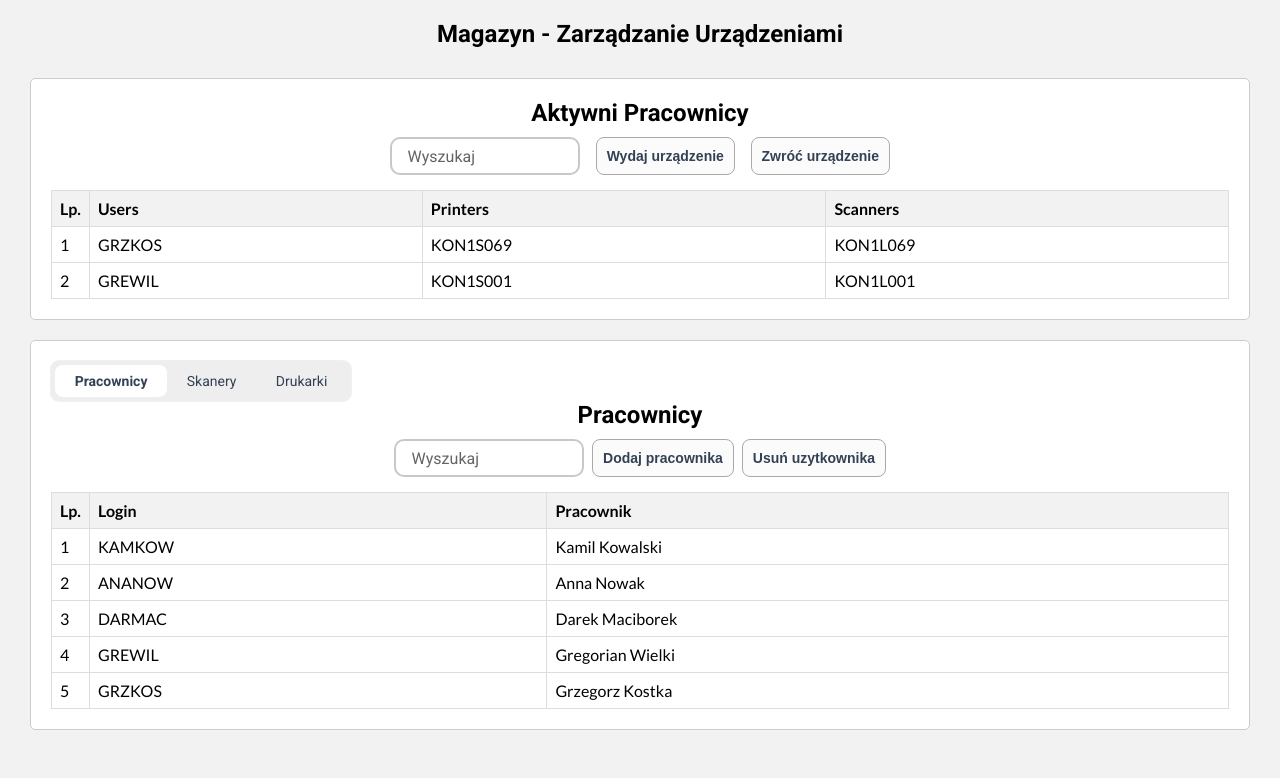
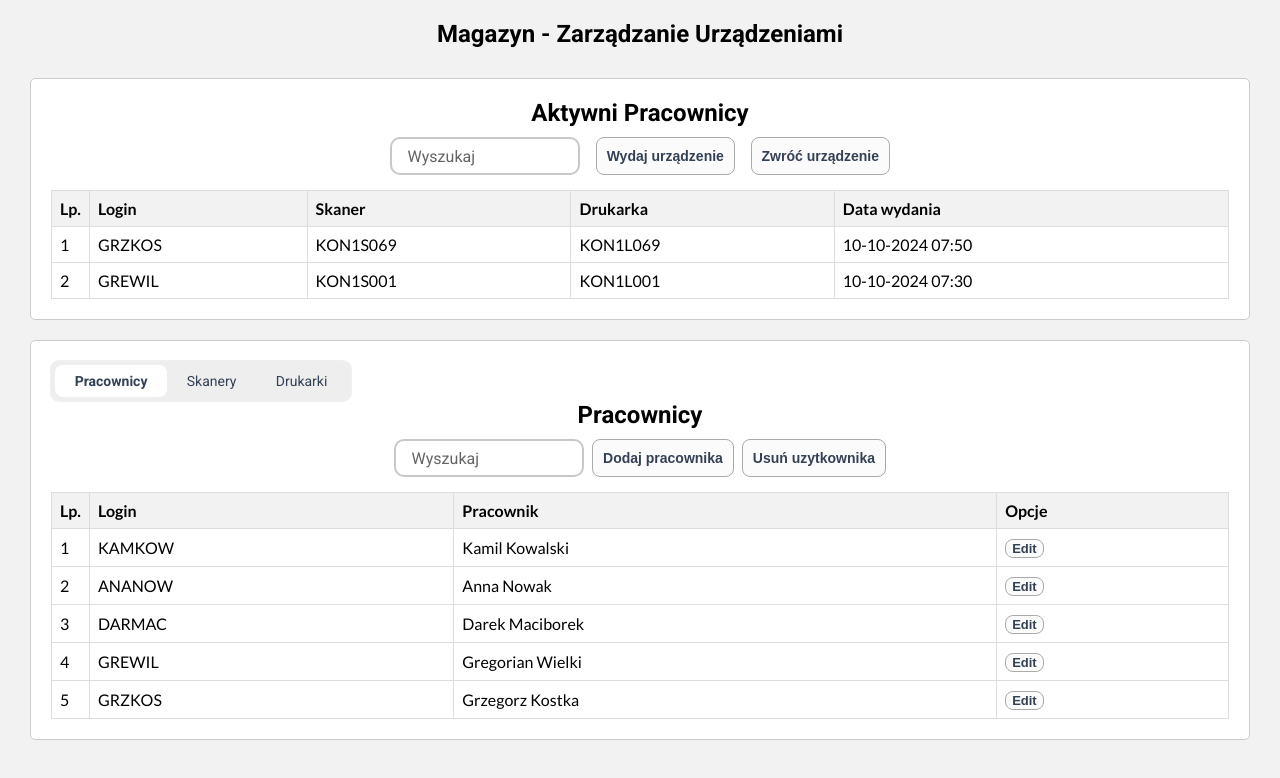
Before and after one commit to ErykFryderyk/equipment-management, a Vue app: page / in a window 1280 px wide. Shown: the top 778 px of the page. Built offline with nearby package versions, Linux system fonts and the light colour scheme.

Commit message:
changed id for search inputs

```diff
--- a/src/App.vue
+++ b/src/App.vue
@@ -21,8 +21,8 @@
         <h2>Aktywni Pracownicy</h2>
         <div class="buttons-box">
           <div class="search">
-              <input type="text" id="search" required="" autocomplete="off">
-              <label for="search">Wyszukaj</label>
+              <input type="text" id="search-tabel1" required="" autocomplete="off">
+              <label for="search-table1">Wyszukaj</label>
           </div>
           <button @click="toggleModal('AssignDevice')">Wydaj urządzenie</button>
           <button @click="toggleModal('ReturnDevice')">Zwróć urządzenie</button>
@@ -32,9 +32,10 @@
             <thead>
               <tr>
                 <th style="width:20px">Lp.</th>
-                <th>Users</th>
-                <th>Printers</th>
-                <th>Scanners</th>
+                <th>Login</th>
+                <th>Skaner</th>
+                <th>Drukarka</th>
+                <th>Data wydania</th>
               </tr>
             </thead>
             <tbody>
@@ -43,6 +44,7 @@
                 <td>{{ element.login }}</td>
                 <td>{{ element.assignedScanner }}</td>
                 <td>{{ element.assignedPrinter }}</td>
+                <td>{{ element.date }}</td>
               </tr>
             </tbody>
           </table>
@@ -54,16 +56,16 @@
       <div class="lists">
         <div class="tabs">
           <div class="radio-inputs">
-            <label class="radio" @click="activeTab = 'users'">
-              <input type="radio" name="radio" checked="">
+            <label class="radio" >
+              <input type="radio" @click="activeTab = 'users'" name="radio" checked="">
               <span class="name">Pracownicy</span>
             </label>
-            <label class="radio" @click="activeTab = 'scanners'">
-              <input type="radio" name="radio">
+            <label class="radio">
+              <input type="radio" @click="activeTab = 'scanners'" name="radio">
               <span class="name">Skanery</span>
             </label>
-            <label class="radio" @click="activeTab = 'printers'">
-              <input type="radio" name="radio">
+            <label class="radio">
+              <input type="radio" @click="activeTab = 'printers'" name="radio">
               <span class="name">Drukarki</span>
             </label>
           </div>
@@ -73,8 +75,8 @@
           <h2>Pracownicy</h2>
           <div class="search-container long-container">
             <div class="search">
-              <input type="text" id="search" required="" autocomplete="off">
-              <label for="search">Wyszukaj</label>
+              <input type="text" id="search-table2" required="" autocomplete="off">
+              <label for="search-table2">Wyszukaj</label>
             </div>
             <button @click="toggleModal('AddNewUser')">Dodaj pracownika</button>
             <button @click="toggleModal('RemoveUser')">Usuń uzytkownika</button>
@@ -85,6 +87,7 @@
                 <th style="width:20px">Lp.</th>
                 <th>Login</th>
                 <th>Pracownik</th>
+                <th>Opcje</th>
               </tr>
             </thead>
             <tbody>
@@ -92,6 +95,9 @@
                 <td>{{ index + 1 }}</td>
                 <td>{{ user.login }}</td>
                 <td>{{ user.name }}</td>
+                <td>
+                  <button class="small-btn">Edit</button>
+                </td>
               </tr>
             </tbody>
           </table>
@@ -201,11 +207,13 @@ export default {
           login: 'GRZKOS',
           assignedScanner: 'KON1S069',
           assignedPrinter: 'KON1L069',
+          date: '10-10-2024 07:50',
         },
         {
           login: 'GREWIL',
           assignedScanner: 'KON1S001',
           assignedPrinter: 'KON1L001',
+          date: '10-10-2024 07:30',
         }
       ],
       //Data to add/remove
```
